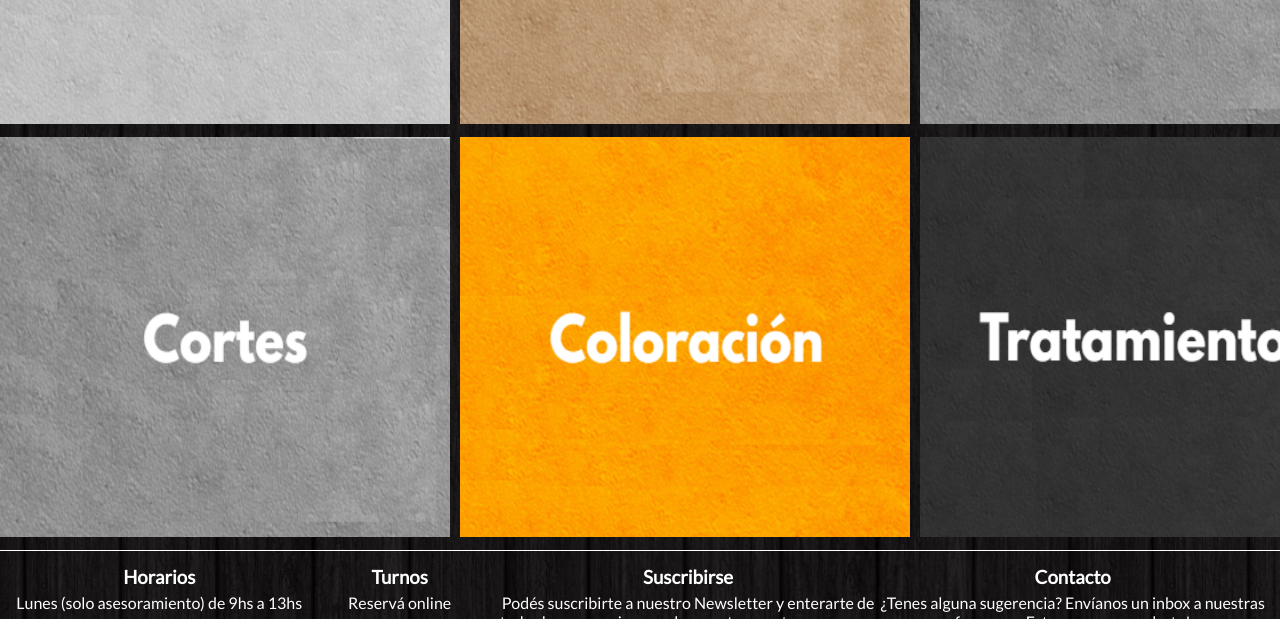
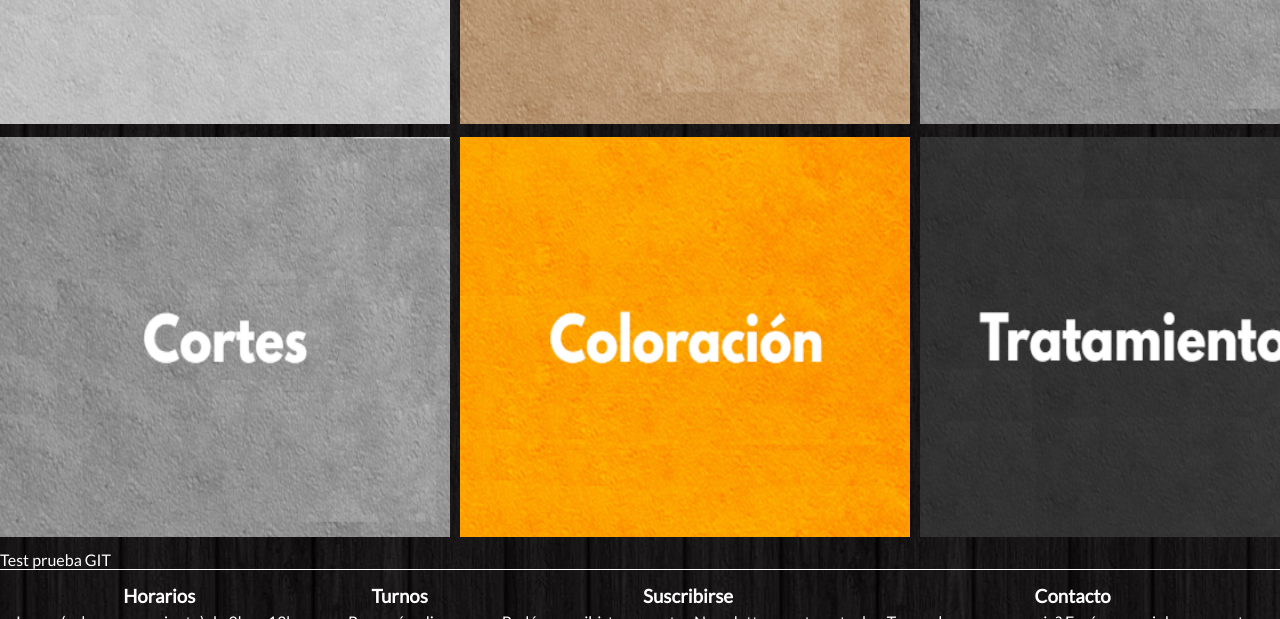
Before and after one commit to dq24eng/RominaPonces-Estilista, a plain HTML site: page index.html in a window 1280 px wide. Shown: the part 1943-2562 px from the top of the page. Drawn offline with Linux system fonts and the light colour scheme.

Commit message:
Se hace una prueba en index.html

```diff
--- a/index.html
+++ b/index.html
@@ -101,6 +101,8 @@
 
         <!-- Footer -->
 
+    <p>Test prueba GIT</p>
+
     <footer>
         <section class="footer__mainSection">
             <div class="footer__menuOptions footer__menuOptions--horarios" >
```
